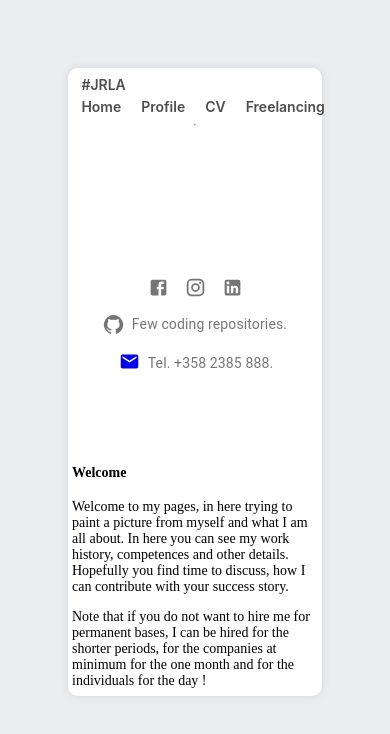
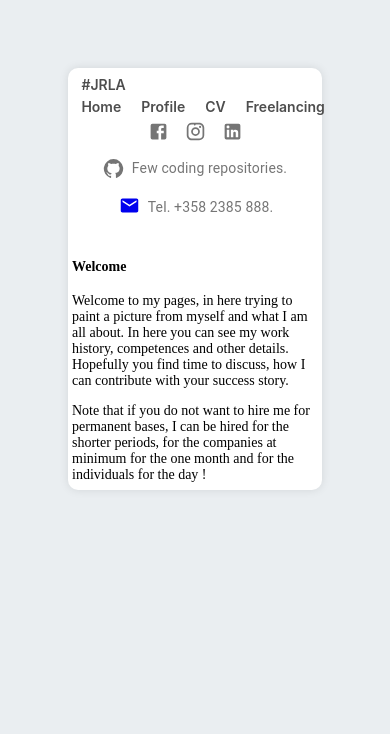
Before and after one commit to JouniR68/CV, a React (Vite) app: page / in a window 390 px wide. Shown: the top 734 px of the page. Built offline with nearby package versions, Linux system fonts and the light colour scheme; no server answers; the database is empty.

Commit message:
Style changes to sos

```diff
--- a/src/index.css
+++ b/src/index.css
@@ -292,7 +292,7 @@
   }
 
   .sos {
-    margin-top: 200px;
+    margin-top: -4rem;
     font-family: bold;
     font-size: 14px;
     line-height: 20px;
@@ -376,17 +376,6 @@
     font-weight: 600;
   }
 
-  .sos {
-    margin-top: 100px;
-    font-family: bold;
-    font-size: 12px;
-    line-height: 16px;
-    margin-left: 0px;
-    align-items: left;
-    justify-content: left;
-    margin-bottom: 50px;
-  }
-
   .link-button {
     display: inline-block;
     text-align: center;
```
